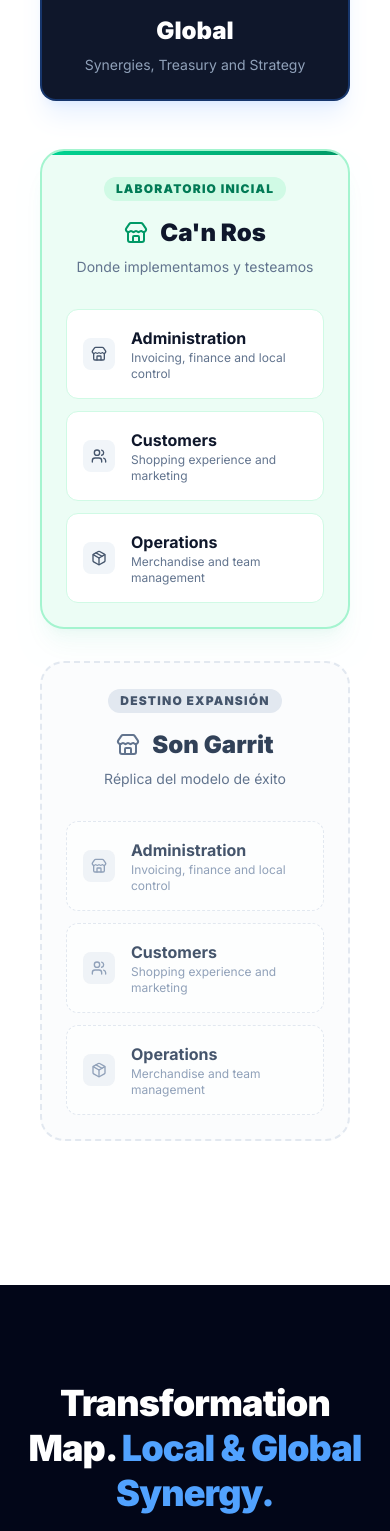
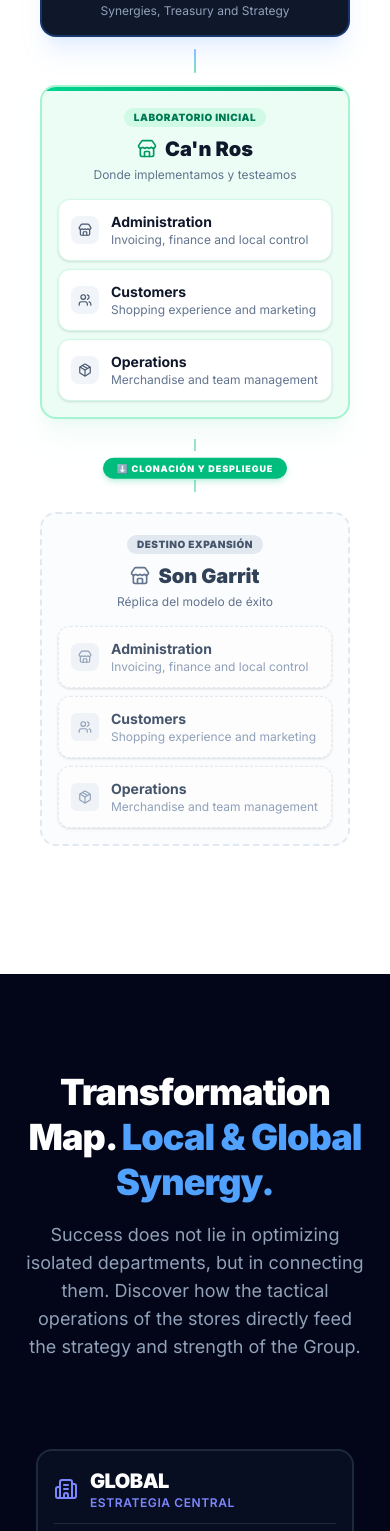
Before and after one commit to jordi2479/songarrit-canros-it, a Next.js app: page /en in a window 390 px wide. Shown: the part 7317-8848 px from the top of the page. Built offline with nearby package versions, Linux system fonts and the light colour scheme.

Commit message:
feat(mobile): tarjetas compactas estilizadas y conectores animados en esquemas de bloques y areas

```diff
--- a/src/components/home/Explorador.tsx
+++ b/src/components/home/Explorador.tsx
@@ -71,8 +71,8 @@ export function Explorador() {
   const isHovering = hoveredLocal !== null;
 
   return (
-    <div className="w-full relative max-w-7xl mx-auto py-10 px-4">
-      <div className="flex flex-col md:flex-row gap-8 items-stretch justify-between relative">
+    <div className="w-full relative max-w-7xl mx-auto py-6 md:py-10 px-3 sm:px-4">
+      <div className="flex flex-col md:flex-row gap-4 md:gap-8 items-stretch justify-between relative">
 
         {/* IZQUIERDA: Bloque Estratégico (Global) */}
         <div className="w-full md:w-[45%] flex flex-col justify-center relative z-10">
@@ -80,16 +80,16 @@ export function Explorador() {
             {/* Efecto de aura centralizado cuando interactúas */}
             <div className={`absolute inset-0 bg-indigo-500/5 blur-[100px] rounded-full transition-opacity duration-700 pointer-events-none ${isHovering ? 'opacity-100' : 'opacity-0'}`} />
 
-            <div className={`p-8 rounded-3xl border-2 transition-all duration-500 ${isHovering ? 'border-indigo-500/40 bg-slate-900/80 shadow-2xl shadow-indigo-500/10' : 'border-slate-800 bg-slate-900/50'}`}>
-              <div className="flex items-center gap-3 mb-8 pb-4 border-b border-slate-800">
-                <Building2 className="w-8 h-8 text-indigo-400" />
+            <div className={`p-4 sm:p-6 md:p-8 rounded-2xl md:rounded-3xl border-2 transition-all duration-500 ${isHovering ? 'border-indigo-500/40 bg-slate-900/80 shadow-2xl shadow-indigo-500/10' : 'border-slate-800 bg-slate-900/50'}`}>
+              <div className="flex items-center gap-3 mb-4 md:mb-8 pb-3 md:pb-4 border-b border-slate-800">
+                <Building2 className="w-6 h-6 md:w-8 md:h-8 text-indigo-400" />
                 <div>
-                  <h3 className="text-2xl font-black text-white uppercase tracking-tight">{t("grupo")}</h3>
-                  <p className="text-sm text-indigo-400 font-semibold tracking-wider">ESTRATEGIA CENTRAL</p>
+                  <h3 className="text-xl md:text-2xl font-black text-white uppercase tracking-tight">{t("grupo")}</h3>
+                  <p className="text-xs md:text-sm text-indigo-400 font-semibold tracking-wider">ESTRATEGIA CENTRAL</p>
                 </div>
               </div>
 
-              <div className="grid grid-cols-1 gap-3">
+              <div className="grid grid-cols-1 gap-2.5 md:gap-3">
                 {globalAreas.map((area) => {
                   const isActive = activeGlobals.includes(area.id);
                   const isDimmed = isHovering && !isActive;
@@ -100,7 +100,7 @@ export function Explorador() {
                       href="#prototipos"
                       onMouseEnter={() => setHoveredLocal(area.id)}
                       onMouseLeave={() => setHoveredLocal(null)}
-                      className={`block p-4 rounded-xl border transition-all duration-300 relative overflow-hidden group ${
+                      className={`block p-3 md:p-4 rounded-xl border transition-all duration-300 relative overflow-hidden group ${
                         isActive
                           ? 'bg-indigo-500/20 border-indigo-400 shadow-[0_0_15px_rgba(99,102,241,0.3)] scale-[1.02] z-10'
                           : isDimmed
@@ -113,9 +113,9 @@ export function Explorador() {
                       )}
                       <div className="relative z-10 flex items-center justify-between">
                         <div>
-                          <h4 className={`font-bold ${isActive ? 'text-indigo-100' : 'text-slate-200'}`}>{area.titulo}</h4>
+                          <h4 className={`text-sm md:text-base font-bold ${isActive ? 'text-indigo-100' : 'text-slate-200'}`}>{area.titulo}</h4>
                         </div>
-                        <Target className={`w-5 h-5 ${isActive ? 'text-indigo-400' : 'text-slate-600'} group-hover:text-indigo-400 transition-colors`} />
+                        <Target className={`w-4 h-4 md:w-5 md:h-5 ${isActive ? 'text-indigo-400' : 'text-slate-600'} group-hover:text-indigo-400 transition-colors`} />
                       </div>
                     </a>
                   );
@@ -123,6 +123,16 @@ export function Explorador() {
               </div>
             </div>
           </div>
+        </div>
+
+        {/* CONECTOR MÓVIL: Sinergias Global a Local */}
+        <div className="md:hidden flex flex-col items-center my-2 gap-1 relative z-0">
+          <div className="w-0.5 h-3 bg-blue-500/40" />
+          <div className="bg-blue-500/10 text-blue-400 border border-blue-500/30 text-[9px] font-bold uppercase tracking-widest px-3 py-1 rounded-full flex items-center gap-1.5 shadow-sm">
+            <Zap className="w-3 h-3 text-blue-400 animate-pulse" />
+            <span>Sinergias Global ↔ Local</span>
+          </div>
+          <div className="w-0.5 h-3 bg-blue-500/40" />
         </div>
 
         {/* CENTRO: Conector Visual Abstracto (Flujo) - Solo Desktop */}
@@ -157,7 +167,7 @@ export function Explorador() {
         </div>
 
         {/* DERECHA: Bloques Tácticos (Local) */}
-        <div className="w-full md:w-[45%] flex flex-col gap-6 relative z-10">
+        <div className="w-full md:w-[45%] flex flex-col gap-4 md:gap-6 relative z-10">
           <LocalBlock
             title={t("nucleo")}
             icon={Store}
@@ -201,10 +211,10 @@ function LocalBlock({ title, icon: Icon, areaId, areas, hoveredLocal, setHovered
   const iconColor = theme?.baseText || 'text-slate-400';
 
   return (
-    <div className={`p-6 rounded-3xl border transition-all duration-500 bg-slate-900/50 ${isHovering ? 'border-slate-800' : 'border-slate-800'}`}>
-      <div className="flex items-center gap-2 mb-4">
-        <Icon className={`w-5 h-5 ${iconColor}`} />
-        <h3 className="font-bold text-slate-300 uppercase tracking-wider text-sm">{title}</h3>
+    <div className={`p-4 sm:p-5 md:p-6 rounded-2xl md:rounded-3xl border transition-all duration-500 bg-slate-900/50 ${isHovering ? 'border-slate-800' : 'border-slate-800'}`}>
+      <div className="flex items-center gap-2 mb-3 md:mb-4">
+        <Icon className={`w-4 h-4 md:w-5 md:h-5 ${iconColor}`} />
+        <h3 className="font-bold text-slate-300 uppercase tracking-wider text-xs md:text-sm">{title}</h3>
       </div>
 
       <div className="grid grid-cols-1 sm:grid-cols-2 gap-2">
@@ -218,7 +228,7 @@ function LocalBlock({ title, icon: Icon, areaId, areas, hoveredLocal, setHovered
               href="#prototipos"
               onMouseEnter={() => setHovered(area.id)}
               onMouseLeave={() => setHovered(null)}
-              className={`p-3 rounded-lg border transition-all duration-300 cursor-pointer flex justify-between items-center group ${
+              className={`p-2.5 sm:p-3 rounded-lg border transition-all duration-300 cursor-pointer flex justify-between items-center group ${
                 isActive
                   ? `${theme?.badge} ${theme?.border} ${theme?.glow}`
                   : isDimmed
--- a/src/components/layout/EsquemaEmpresa.tsx
+++ b/src/components/layout/EsquemaEmpresa.tsx
@@ -24,7 +24,7 @@ export function EsquemaEmpresa() {
   };
 
   return (
-    <div className="relative w-full max-w-5xl mx-auto py-12 px-4 sm:px-6">
+    <div className="relative w-full max-w-5xl mx-auto py-8 md:py-12 px-4 sm:px-6">
       <motion.div
         variants={containerVariants}
         initial="hidden"
@@ -33,17 +33,22 @@ export function EsquemaEmpresa() {
         className="flex flex-col items-center relative w-full"
       >
         {/* --- NIVEL 1: GLOBAL --- */}
-        <motion.div variants={itemVariants} className="relative z-10 w-full max-w-md mb-12 md:mb-0">
-          <div className="bg-slate-900 border-2 border-blue-500/30 rounded-2xl p-6 text-center shadow-xl shadow-blue-500/10">
-            <div className="w-12 h-12 bg-blue-500/20 text-blue-400 rounded-xl flex items-center justify-center mx-auto mb-4">
-              <Building2 className="w-6 h-6" />
+        <motion.div variants={itemVariants} className="relative z-10 w-full max-w-md">
+          <div className="bg-slate-900 border-2 border-blue-500/30 rounded-2xl p-4 sm:p-5 md:p-6 text-center shadow-xl shadow-blue-500/10">
+            <div className="w-9 h-9 sm:w-10 sm:h-10 md:w-12 md:h-12 bg-blue-500/20 text-blue-400 rounded-xl flex items-center justify-center mx-auto mb-2 md:mb-4">
+              <Building2 className="w-5 h-5 md:w-6 md:h-6" />
             </div>
-            <h4 className="text-2xl font-black text-white mb-2">{tBloques("b1")}</h4>
-            <p className="text-slate-400 text-sm">{tBloques("b1Desc")}</p>
+            <h4 className="text-xl sm:text-2xl font-black text-white mb-1 md:mb-2">{tBloques("b1")}</h4>
+            <p className="text-slate-400 text-xs sm:text-sm">{tBloques("b1Desc")}</p>
           </div>
         </motion.div>
 
-        {/* --- LÍNEAS CONECTORAS (INLINE ROBUSTAS) --- */}
+        {/* --- CONECTOR MÓVIL 1: De Global a Ca'n Ros --- */}
+        <div className="md:hidden flex flex-col items-center my-3 relative z-0">
+          <div className="w-0.5 h-6 bg-gradient-to-b from-blue-500/70 to-emerald-500/70 rounded-full animate-pulse" />
+        </div>
+
+        {/* --- LÍNEAS CONECTORAS DESKTOP (INLINE ROBUSTAS) --- */}
         <div className="w-full h-16 md:h-24 hidden md:block relative z-0 -my-1 pointer-events-none">
           <svg className="w-full h-full absolute inset-0" preserveAspectRatio="none" viewBox="0 0 1000 100">
             {/* Línea hacia Ca'n Ros */}
@@ -74,55 +79,68 @@ export function EsquemaEmpresa() {
         </div>
 
         {/* --- NIVEL 2: LAS TIENDAS --- */}
-        <div className="grid grid-cols-1 md:grid-cols-2 gap-8 w-full relative z-10">
+        <div className="grid grid-cols-1 md:grid-cols-2 gap-4 md:gap-8 w-full relative z-10">
 
           {/* CA'N ROS (NÚCLEO/LABORATORIO) */}
-          <motion.div variants={itemVariants} className="bg-emerald-50 border-2 border-emerald-200 rounded-3xl p-6 md:p-8 shadow-xl shadow-emerald-500/5 relative overflow-hidden group">
+          <motion.div variants={itemVariants} className="bg-emerald-50 border-2 border-emerald-200 rounded-2xl md:rounded-3xl p-4 sm:p-6 md:p-8 shadow-xl shadow-emerald-500/5 relative overflow-hidden group">
             <div className="absolute top-0 left-0 w-full h-1 bg-gradient-to-r from-emerald-400 to-emerald-600"></div>
-            <div className="text-center mb-8 relative z-10">
-              <span className="inline-block px-3 py-1 bg-emerald-100 text-emerald-700 text-xs font-black uppercase tracking-widest rounded-full mb-4">
+            <div className="text-center mb-4 md:mb-8 relative z-10">
+              <span className="inline-block px-2.5 py-0.5 md:px-3 md:py-1 bg-emerald-100 text-emerald-700 text-[10px] md:text-xs font-black uppercase tracking-wider md:tracking-widest rounded-full mb-2 md:mb-4">
                 Laboratorio Inicial
               </span>
-              <div className="flex justify-center items-center gap-3 mb-2">
-                <Store className="w-6 h-6 text-emerald-600" />
-                <h4 className="text-2xl font-black text-slate-900">Ca'n Ros</h4>
+              <div className="flex justify-center items-center gap-2 md:gap-3 mb-1 md:mb-2">
+                <Store className="w-5 h-5 md:w-6 md:h-6 text-emerald-600" />
+                <h4 className="text-xl md:text-2xl font-black text-slate-900">Ca'n Ros</h4>
               </div>
-              <p className="text-slate-500 text-sm">Donde implementamos y testeamos</p>
+              <p className="text-slate-500 text-xs md:text-sm">Donde implementamos y testeamos</p>
             </div>
 
-            <div className="flex flex-col gap-3 relative z-10">
-              <div className="bg-white border border-emerald-100 rounded-xl p-4 flex items-center gap-4">
-                <div className="bg-slate-100 text-slate-600 w-8 h-8 rounded-lg flex items-center justify-center shrink-0">
-                   <Store className="w-4 h-4" />
+            <div className="flex flex-col gap-2 md:gap-3 relative z-10">
+              <div className="bg-white border border-emerald-100 rounded-xl p-3 md:p-4 flex items-center gap-3 md:gap-4 shadow-sm">
+                <div className="bg-slate-100 text-slate-600 w-7 h-7 md:w-8 md:h-8 rounded-lg flex items-center justify-center shrink-0">
+                   <Store className="w-3.5 h-3.5 md:w-4 md:h-4" />
                 </div>
                 <div>
-                  <h5 className="font-bold text-slate-900">{tBloques("b2")}</h5>
+                  <h5 className="font-bold text-slate-900 text-sm md:text-base">{tBloques("b2")}</h5>
                   <p className="text-xs text-slate-500">{tBloques("b2Sub")}</p>
                 </div>
               </div>
-              <div className="bg-white border border-emerald-100 rounded-xl p-4 flex items-center gap-4">
-                <div className="bg-slate-100 text-slate-600 w-8 h-8 rounded-lg flex items-center justify-center shrink-0">
-                   <Users className="w-4 h-4" />
+              <div className="bg-white border border-emerald-100 rounded-xl p-3 md:p-4 flex items-center gap-3 md:gap-4 shadow-sm">
+                <div className="bg-slate-100 text-slate-600 w-7 h-7 md:w-8 md:h-8 rounded-lg flex items-center justify-center shrink-0">
+                   <Users className="w-3.5 h-3.5 md:w-4 md:h-4" />
                 </div>
                 <div>
-                  <h5 className="font-bold text-slate-900">{tBloques("b3")}</h5>
+                  <h5 className="font-bold text-slate-900 text-sm md:text-base">{tBloques("b3")}</h5>
                   <p className="text-xs text-slate-500">{tBloques("b3Sub")}</p>
                 </div>
               </div>
-              <div className="bg-white border border-emerald-100 rounded-xl p-4 flex items-center gap-4">
-                <div className="bg-slate-100 text-slate-600 w-8 h-8 rounded-lg flex items-center justify-center shrink-0">
-                   <Package className="w-4 h-4" />
+              <div className="bg-white border border-emerald-100 rounded-xl p-3 md:p-4 flex items-center gap-3 md:gap-4 shadow-sm">
+                <div className="bg-slate-100 text-slate-600 w-7 h-7 md:w-8 md:h-8 rounded-lg flex items-center justify-center shrink-0">
+                   <Package className="w-3.5 h-3.5 md:w-4 md:h-4" />
                 </div>
                 <div>
-                  <h5 className="font-bold text-slate-900">{tBloques("b4")}</h5>
+                  <h5 className="font-bold text-slate-900 text-sm md:text-base">{tBloques("b4")}</h5>
                   <p className="text-xs text-slate-500">{tBloques("b4Sub")}</p>
                 </div>
               </div>
             </div>
           </motion.div>
 
-          {/* FLECHA DE CLONACIÓN (Visible solo en desktop) */}
-          <div className="hidden md:flex absolute top-1/2 left-1/2 -translate-x-1/2 -translate-y-1/2 z-20 items-center justify-center flex-col gap-2">
+          {/* FLECHA DE CLONACIÓN MÓVIL (Visible solo en mobile) */}
+          <div className="md:hidden flex flex-col items-center my-1 gap-1 relative z-20">
+            <div className="w-0.5 h-3 bg-emerald-500/40" />
+            <motion.div
+              animate={{ y: [0, 3, 0] }}
+              transition={{ duration: 1.8, repeat: Infinity, ease: "easeInOut" }}
+              className="bg-emerald-500 text-white text-[9px] font-black uppercase tracking-widest px-3.5 py-1 rounded-full shadow-md shadow-emerald-500/20 flex items-center gap-1.5"
+            >
+              <span>⬇️ Clonación y Despliegue</span>
+            </motion.div>
+            <div className="w-0.5 h-3 bg-emerald-500/40" />
+          </div>
+
+          {/* FLECHA DE CLONACIÓN DESKTOP (Visible solo en desktop) */}
+          <div className="hidden md:flex absolute top-1/2 left-1/2 -translate-x-1/2 -translate-y-1/2 z-20 items-center justify-center flex-col gap-2 pointer-events-none">
             <motion.div
               initial={{ x: -10, opacity: 0 }}
               whileInView={{ x: 0, opacity: 1 }}
@@ -149,43 +167,43 @@ export function EsquemaEmpresa() {
           </div>
 
           {/* SON GARRIT (CLONACIÓN) */}
-          <motion.div variants={itemVariants} className="bg-slate-50/50 border-2 border-slate-200 border-dashed rounded-3xl p-6 md:p-8 relative opacity-80 transition-opacity hover:opacity-100">
-            <div className="text-center mb-8 relative z-10">
-              <span className="inline-block px-3 py-1 bg-slate-200 text-slate-600 text-xs font-black uppercase tracking-widest rounded-full mb-4">
+          <motion.div variants={itemVariants} className="bg-slate-50/50 border-2 border-slate-200 border-dashed rounded-2xl md:rounded-3xl p-4 sm:p-6 md:p-8 relative opacity-85 transition-opacity hover:opacity-100">
+            <div className="text-center mb-4 md:mb-8 relative z-10">
+              <span className="inline-block px-2.5 py-0.5 md:px-3 md:py-1 bg-slate-200 text-slate-600 text-[10px] md:text-xs font-black uppercase tracking-wider md:tracking-widest rounded-full mb-2 md:mb-4">
                 Destino Expansión
               </span>
-              <div className="flex justify-center items-center gap-3 mb-2">
-                <Store className="w-6 h-6 text-slate-500" />
-                <h4 className="text-2xl font-black text-slate-700">Son Garrit</h4>
+              <div className="flex justify-center items-center gap-2 md:gap-3 mb-1 md:mb-2">
+                <Store className="w-5 h-5 md:w-6 md:h-6 text-slate-500" />
+                <h4 className="text-xl md:text-2xl font-black text-slate-700">Son Garrit</h4>
               </div>
-              <p className="text-slate-500 text-sm">Réplica del modelo de éxito</p>
+              <p className="text-slate-500 text-xs md:text-sm">Réplica del modelo de éxito</p>
             </div>
 
-            <div className="flex flex-col gap-3 relative z-10">
-              <div className="bg-white/50 border border-slate-200 border-dashed rounded-xl p-4 flex items-center gap-4">
-                <div className="bg-slate-200/50 text-slate-400 w-8 h-8 rounded-lg flex items-center justify-center shrink-0">
-                   <Store className="w-4 h-4" />
+            <div className="flex flex-col gap-2 md:gap-3 relative z-10">
+              <div className="bg-white/50 border border-slate-200 border-dashed rounded-xl p-3 md:p-4 flex items-center gap-3 md:gap-4 shadow-sm">
+                <div className="bg-slate-200/50 text-slate-400 w-7 h-7 md:w-8 md:h-8 rounded-lg flex items-center justify-center shrink-0">
+                   <Store className="w-3.5 h-3.5 md:w-4 md:h-4" />
                 </div>
                 <div>
-                  <h5 className="font-bold text-slate-600">{tBloques("b2")}</h5>
+                  <h5 className="font-bold text-slate-600 text-sm md:text-base">{tBloques("b2")}</h5>
                   <p className="text-xs text-slate-400">{tBloques("b2Sub")}</p>
                 </div>
               </div>
-              <div className="bg-white/50 border border-slate-200 border-dashed rounded-xl p-4 flex items-center gap-4">
-                <div className="bg-slate-200/50 text-slate-400 w-8 h-8 rounded-lg flex items-center justify-center shrink-0">
-                   <Users className="w-4 h-4" />
+              <div className="bg-white/50 border border-slate-200 border-dashed rounded-xl p-3 md:p-4 flex items-center gap-3 md:gap-4 shadow-sm">
+                <div className="bg-slate-200/50 text-slate-400 w-7 h-7 md:w-8 md:h-8 rounded-md md:rounded-lg flex items-center justify-center shrink-0">
+                   <Users className="w-3.5 h-3.5 md:w-4 md:h-4" />
                 </div>
                 <div>
-                  <h5 className="font-bold text-slate-600">{tBloques("b3")}</h5>
+                  <h5 className="font-bold text-slate-600 text-sm md:text-base">{tBloques("b3")}</h5>
                   <p className="text-xs text-slate-400">{tBloques("b3Sub")}</p>
                 </div>
               </div>
-              <div className="bg-white/50 border border-slate-200 border-dashed rounded-xl p-4 flex items-center gap-4">
-                <div className="bg-slate-200/50 text-slate-400 w-8 h-8 rounded-lg flex items-center justify-center shrink-0">
-                   <Package className="w-4 h-4" />
+              <div className="bg-white/50 border border-slate-200 border-dashed rounded-xl p-3 md:p-4 flex items-center gap-3 md:gap-4 shadow-sm">
+                <div className="bg-slate-200/50 text-slate-400 w-7 h-7 md:w-8 md:h-8 rounded-md md:rounded-lg flex items-center justify-center shrink-0">
+                   <Package className="w-3.5 h-3.5 md:w-4 md:h-4" />
                 </div>
                 <div>
-                  <h5 className="font-bold text-slate-600">{tBloques("b4")}</h5>
+                  <h5 className="font-bold text-slate-600 text-sm md:text-base">{tBloques("b4")}</h5>
                   <p className="text-xs text-slate-400">{tBloques("b4Sub")}</p>
                 </div>
               </div>
```
